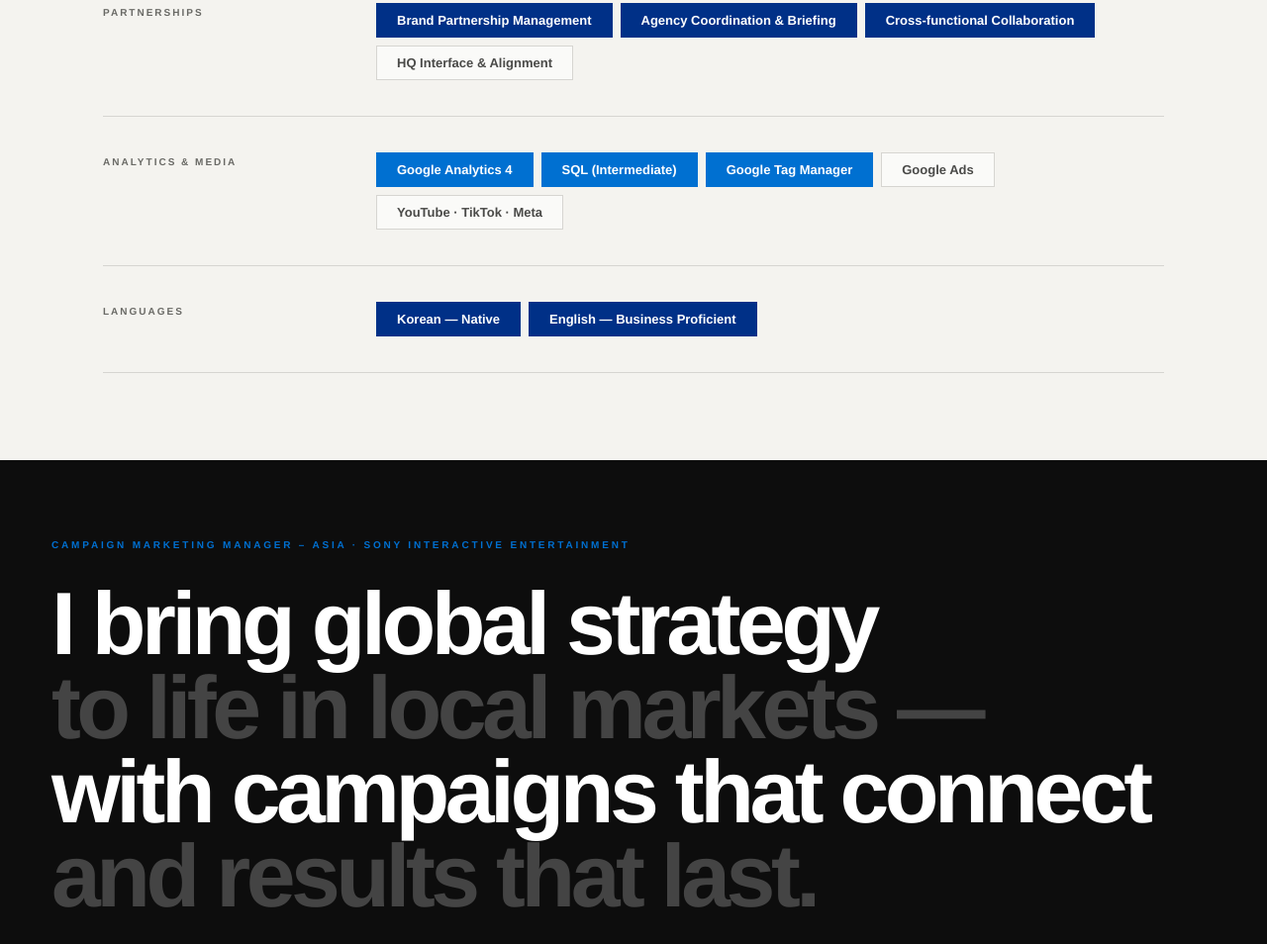
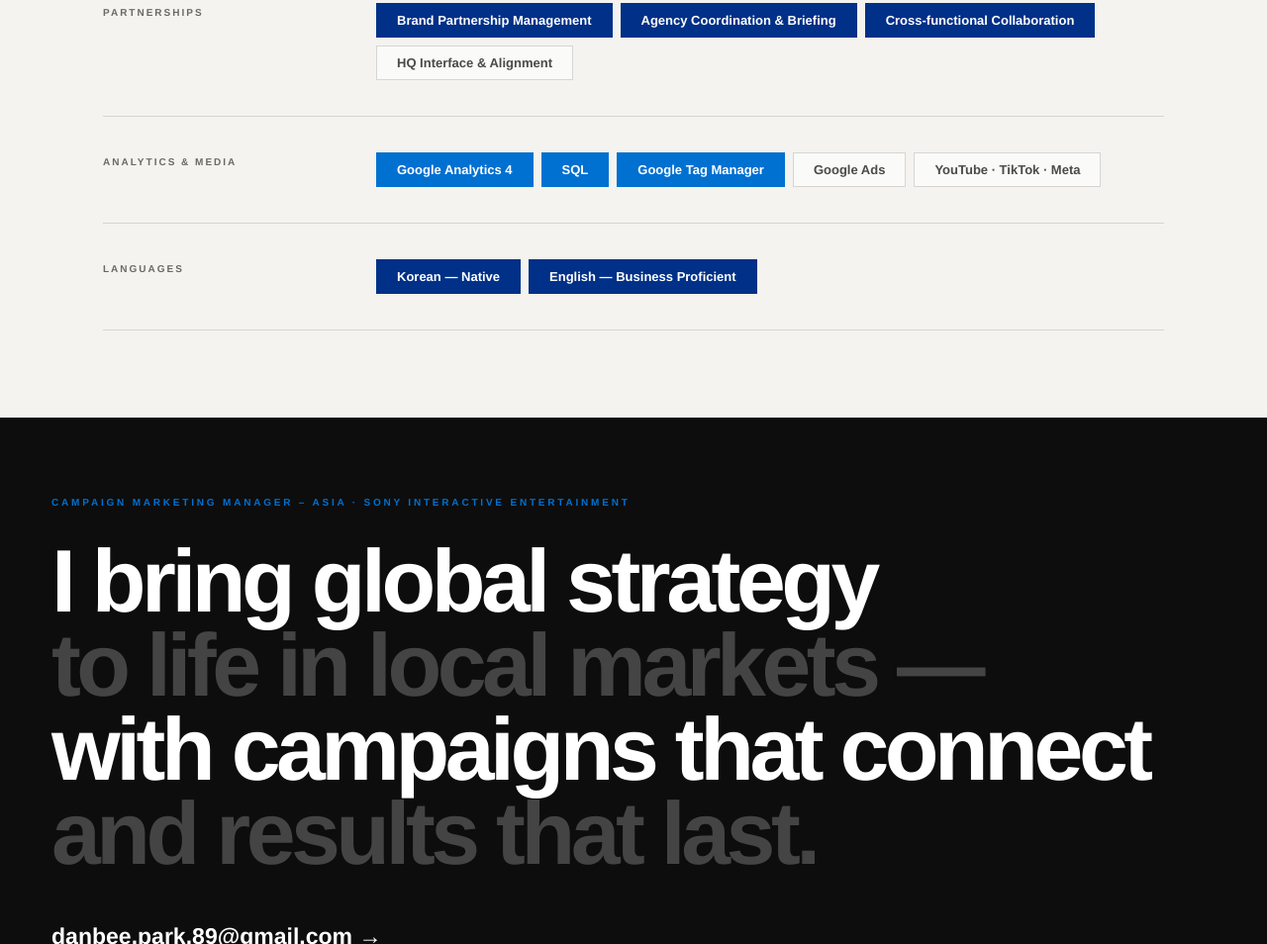
Before and after one commit to danbeepark-page/portfolio_sie, a plain HTML site: page index.html in a window 1280 px wide. Shown: the part 7614-8568 px from the top of the page at 99% size. Drawn offline with Linux system fonts and the light colour scheme; a web font is replaced by a local one.

Commit message:
Add files via upload

```diff
--- a/index.html
+++ b/index.html
@@ -595,7 +595,7 @@ footer.dark-ft{background:var(--ink);color:#fff;padding:80px 52px 48px;margin-to
     <div class="skill-list">
       <div class="skill-row"><div class="skill-label">Campaign Marketing</div><div class="chips"><span class="chip hl">Integrated GTM Campaigns</span><span class="chip hl">Campaign Planning & Execution</span><span class="chip hl">Global–Local Strategy</span><span class="chip hl">Budget & Timeline Management</span><span class="chip">Post-Campaign Reporting</span></div></div>
       <div class="skill-row"><div class="skill-label">Partnerships</div><div class="chips"><span class="chip hl">Brand Partnership Management</span><span class="chip hl">Agency Coordination & Briefing</span><span class="chip hl">Cross-functional Collaboration</span><span class="chip">HQ Interface & Alignment</span></div></div>
-      <div class="skill-row"><div class="skill-label">Analytics & Media</div><div class="chips"><span class="chip ac">Google Analytics 4</span><span class="chip ac">SQL (Intermediate)</span><span class="chip ac">Google Tag Manager</span><span class="chip">Google Ads</span><span class="chip">YouTube · TikTok · Meta</span></div></div>
+      <div class="skill-row"><div class="skill-label">Analytics & Media</div><div class="chips"><span class="chip ac">Google Analytics 4</span><span class="chip ac">SQL</span><span class="chip ac">Google Tag Manager</span><span class="chip">Google Ads</span><span class="chip">YouTube · TikTok · Meta</span></div></div>
       <div class="skill-row"><div class="skill-label">Languages</div><div class="chips"><span class="chip hl">Korean — Native</span><span class="chip hl">English — Business Proficient</span></div></div>
     </div>
   </div>
```
